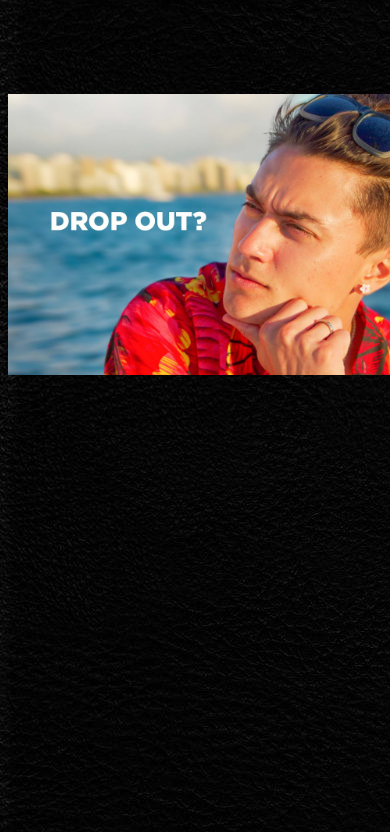
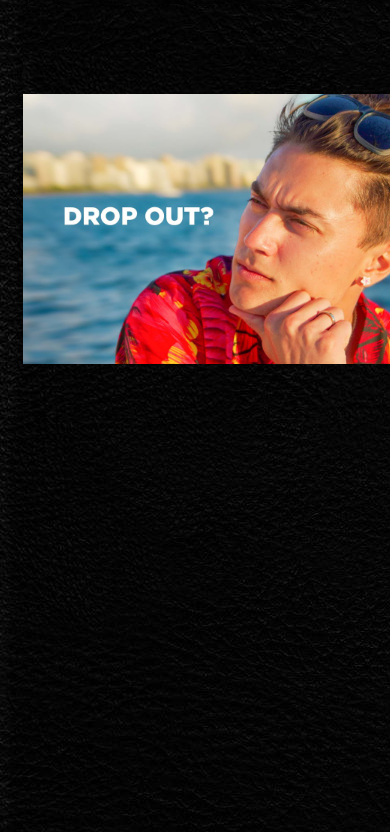
Before and after one commit to gokulkapoor2504/kelly, a plain HTML site: page index.html in a window 390 px wide. Shown: the part 1912-2744 px from the top of the page. Drawn offline with Linux system fonts and the light colour scheme.

Commit message:
Update style.css

```diff
--- a/style.css
+++ b/style.css
@@ -170,10 +170,11 @@ SECTION{
 
 }
 .animation{
-    width:500px;
+    width:480px;
+    margin-left:15px;
+    margin-top:50px;
+    margin-right:5px;
 
-    margin-top:50px;
-    margin-right:10px;
 }
 
 }
```
